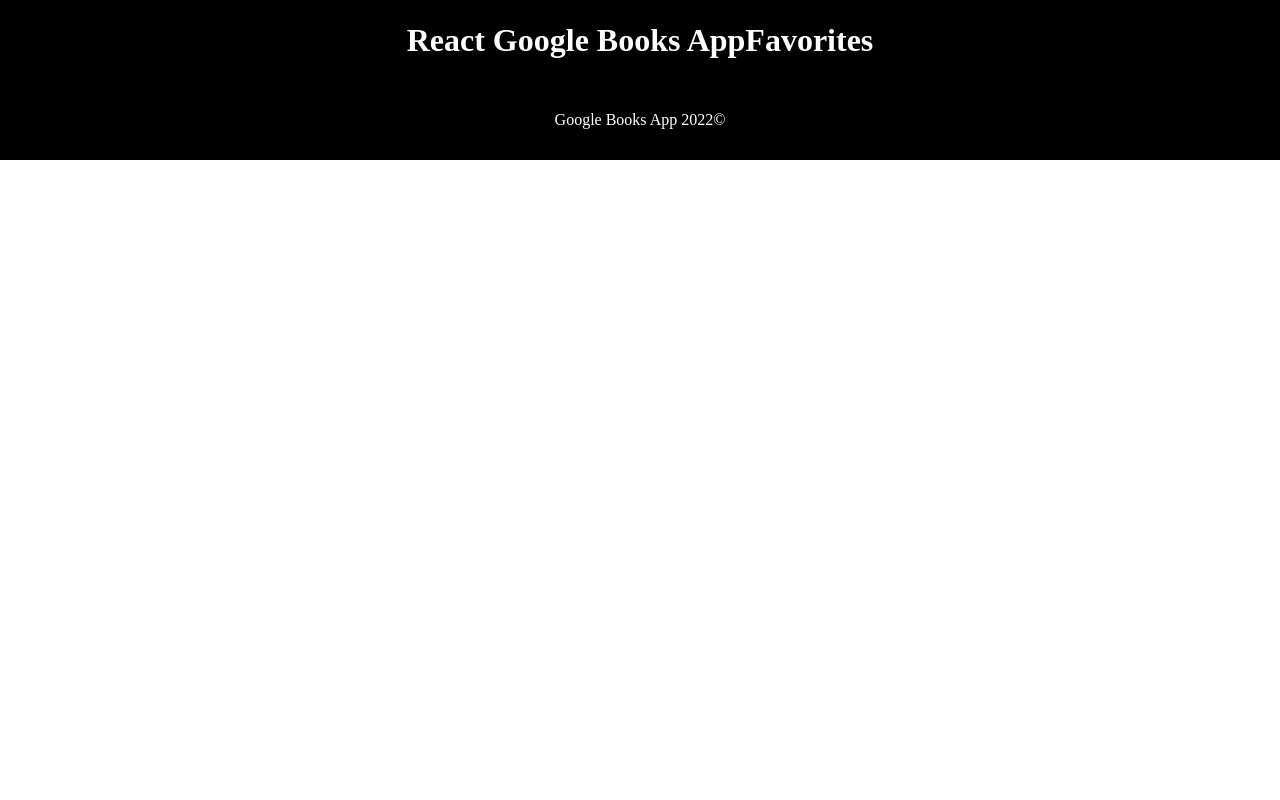
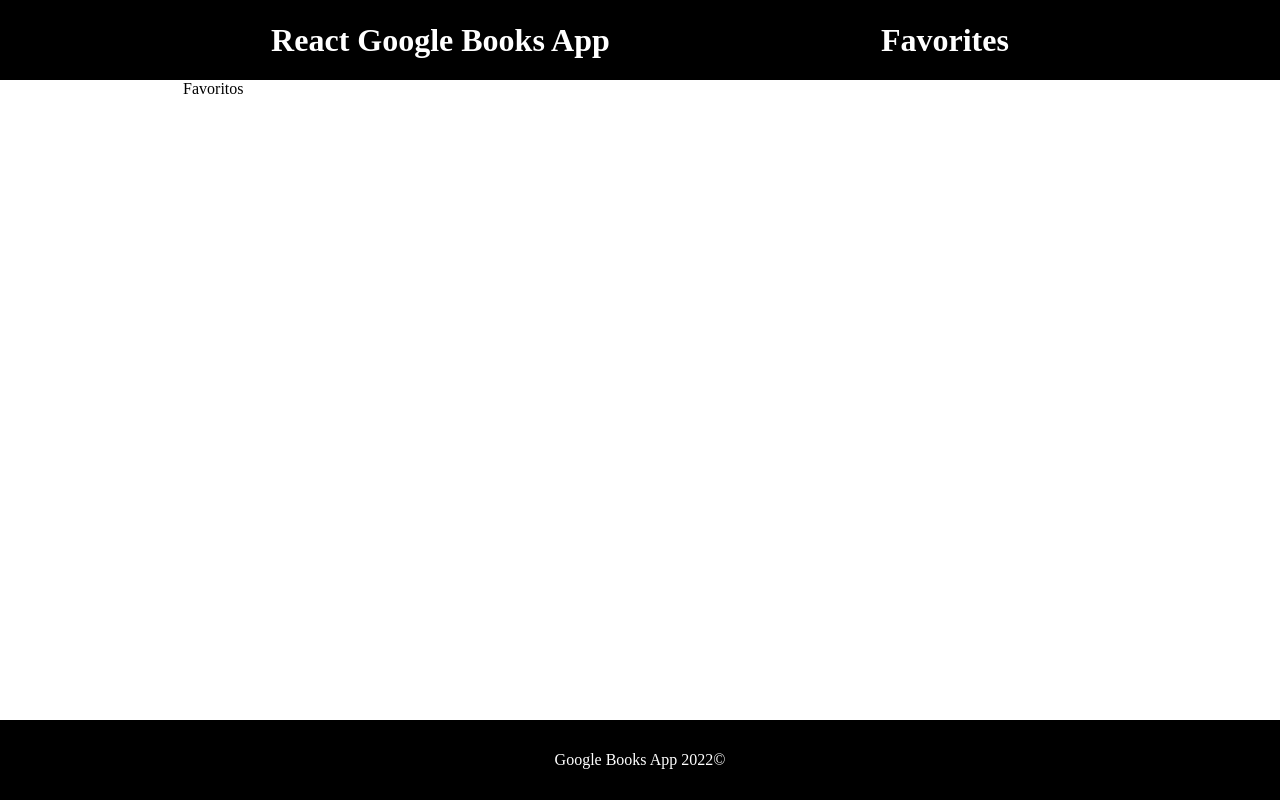
Before and after one commit to devEzt/google-books, a React (Create React App) app: page /favoritos in a window 1280 px wide. Built offline with nearby package versions, Linux system fonts and the light colour scheme.

Commit message:
feat(main): Implementa rota de favoritos. Adiciona CSS para ajustes finos.

```diff
--- a/src/App.css
+++ b/src/App.css
@@ -2,6 +2,11 @@
   box-sizing: border-box;
   padding: 0;
   margin: 0;
+}
+
+a {
+  color: white;
+  text-decoration: none;
 }
 
 .navbar {
@@ -10,7 +15,7 @@
   background: black;
   color: white;
   display: flex;
-  justify-content: center;
+  justify-content: space-evenly;
   align-items: center;
 }
 
@@ -25,6 +30,14 @@
 }
 
 .book-list {
+  min-height: 80vh;
+  width: 100%;
+  display: grid;
+  grid-template-columns: repeat(3, 1fr);
+  justify-items: center;
+  text-align: center;
+}
+.favorites {
   min-height: 80vh;
   width: 100%;
   display: grid;
@@ -52,7 +65,8 @@
 }
 
 button {
-  width: 100%;
+  width: 300px;
+  font-size: 20px;
   padding: 10px;
   background: black;
   color: white;
--- a/src/App.js
+++ b/src/App.js
@@ -12,8 +12,8 @@
       <NavBar />
       <Routes>
         <Route path="/" element={<BookList />} />
-        <Route path="/book/:id" element={<BookDetails />} />
-        <Route path="/favorites" element={<Favorites />} />
+        <Route path="/livros/:id" element={<BookDetails />} />
+        <Route path="/favoritos" element={<Favorites />} />
       </Routes>
       <Footer />
     </div>
--- a/src/components/Favorites.jsx
+++ b/src/components/Favorites.jsx
@@ -2,7 +2,7 @@
 import '../App'
 
 const Favorites = () => {
-  return <div>Favorites</div>
+  return <div className="favorites">Favoritos</div>
 }
 
 export default Favorites
```
